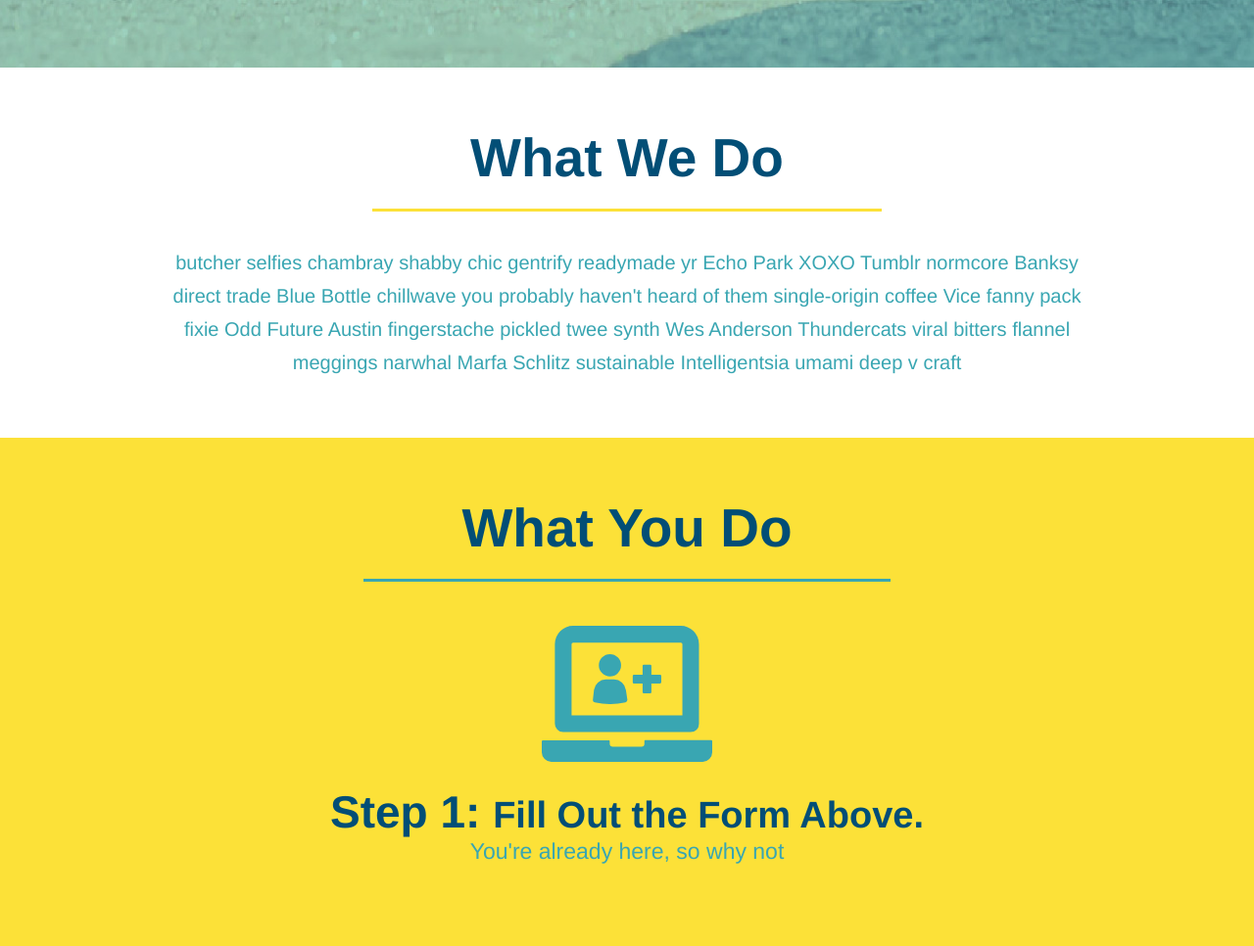
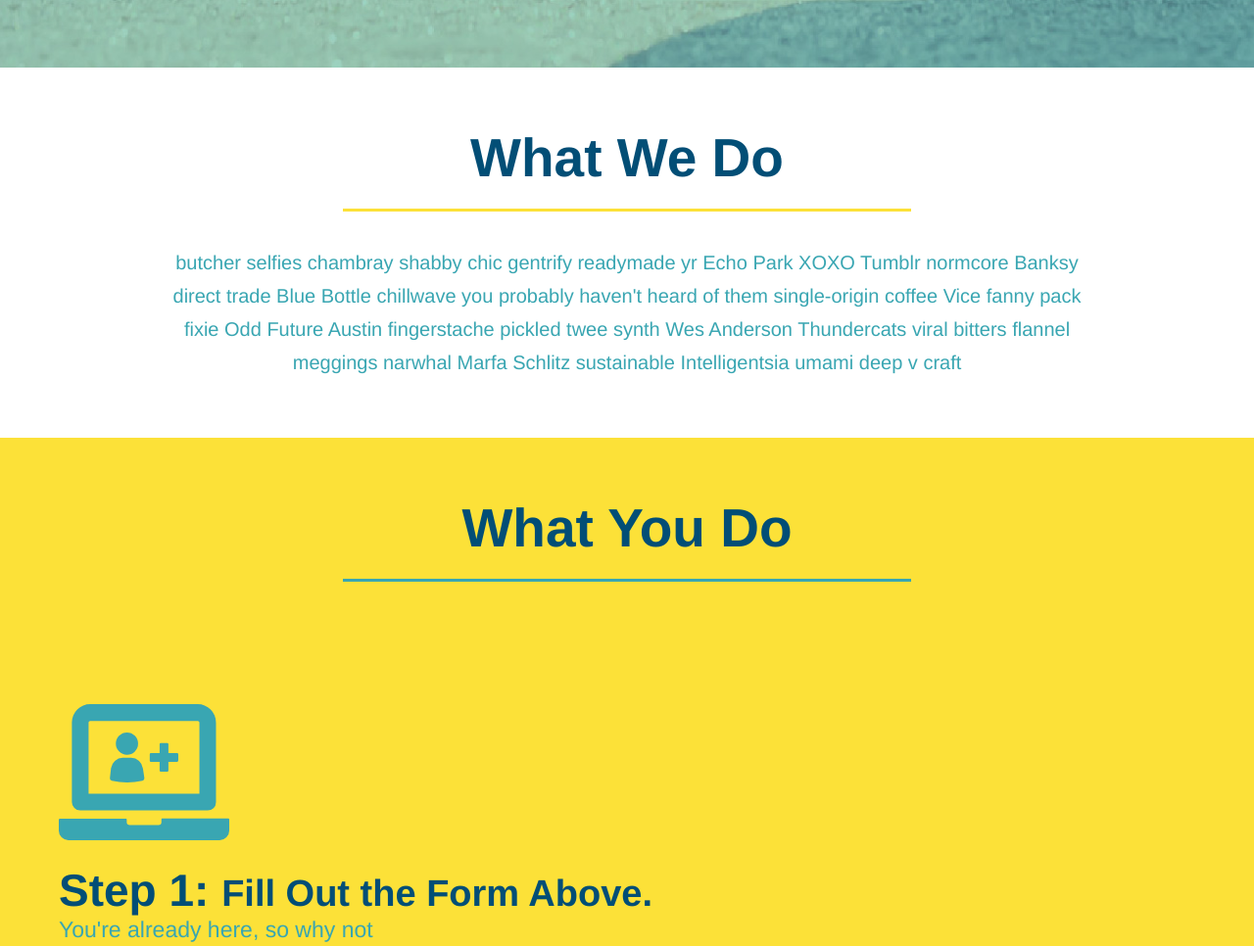
Before and after one commit to Jasonwesleysmith/Run-buddy, a plain HTML site: page index.html in a window 1280 px wide. Shown: the part 1573-2539 px from the top of the page at 98% size. Drawn offline with Linux system fonts and the light colour scheme.

Commit message:
restructured html css

```diff
--- a/assets/css/style.css
+++ b/assets/css/style.css
@@ -151,29 +151,27 @@
         }
         /* HERO STYLES END */
 
-        .intro {
-            text-align: center;
-        }
-
         .intro p {
             line-height: 1.7;
             color: #39a6b2;
             width: 80%;
             font-size: 20px;
             margin: 0 auto;
+            text-align: center
         }
 
         .steps {
-            text-align: center;
+
             background: #fce138;
         }
 
         .section-title {
             font-size: 55px;
             color: #024e76;
-            margin-bottom: 35px;
-            padding: 0 100px 20px 100px;
-            display: inline-block;
+            padding-bottom: 20px;
+            text-align: center;
+            margin: 0 auto 35px auto;
+            width: 50%;
             border-bottom: 3px solid;
         }
 
@@ -210,7 +208,7 @@
         }
 
         .trainers {
-            text-align: center;
+
         }
 
         .trainer {
@@ -240,6 +238,10 @@
             text-align: right;
         }
 
+        .flex-row {
+            display: flex;
+          }
+
         .trainer-bio h3 {
             font-size: 32px;
             margin-bottom: 8px;
@@ -257,7 +259,7 @@
         }
         /* REACH OUT STYLES START */
         .contact {
-            text-align: center;
+
             background: #024e76;
         }
 
--- a/index.html
+++ b/index.html
@@ -71,16 +71,21 @@
       <!-- end hero -->
       <!-- "what we do" section -->
       <section id="what-we-do" class="intro">
+        <div class="flex-row">
           <h2 class="section-title primary-border">What We Do</h2>
+        </div>
+        <div class="flex-row">
           <p>
             butcher selfies chambray shabby chic gentrify readymade yr Echo Park XOXO Tumblr normcore Banksy direct trade Blue Bottle chillwave you probably haven't heard of them single-origin coffee Vice fanny pack fixie Odd Future Austin fingerstache pickled twee synth Wes Anderson Thundercats viral bitters flannel meggings narwhal Marfa Schlitz sustainable Intelligentsia umami deep v craft
           </p>
+        </div>
       </section>
 
       <!-- "what you do"section -->
       <section id="what-you-do" class="steps">
+        <div class="flex-row">
           <h2 class="section-title secondary-border">What You Do</h2>
-
+        </div>
           <div>
             <!-- insert this img element -->
             <img src="./assets/images/step-1.svg" alt="" />
@@ -109,9 +114,11 @@
 
       <!-- "meet the trainers" section -->
       <section id="your-trainers" class="trainers">
+        <div class="flex-row">
           <h2 class="section-title primary-border">
             Meet The Trainers
           </h2>
+        </div>
           <!-- first trainer bio -->
           <article class="trainer">
             <img src="./assets/images/trainer-1.jpg" alt="Arron Stephens in his workout clothes, ready to pump iron"/>
@@ -153,7 +160,9 @@
 
       <!-- "reach out" section -->
       <section id="reach-out" class=contact>
+        <div class="flex-row"></div>
           <h2 class="section-title secondary-border">Reach Out</h2>
+        </div>
           <div class= "contact-info">
             <iframe
             src="https://www.google.com/maps/embed?pb=!1m18!1m12!1m3!1d2512.6137360156113!2d-86.7075441264875!3d36.075119184345084!2m3!1f0!2f0!3f0!3m2!1i1024!2i768!4f13.1!3m3!1m2!1s0x88646fb22ccebfe1%3A0x358d039b50762e56!2s344%20Dade%20Dr%2C%20Nashville%2C%20TN%2037211!5e0!3m2!1sen!2sus!4v1639313947213!5m2!1sen!2sus" width="600" height="450" style="border:0;" allowfullscreen="" loading="lazy"
```
